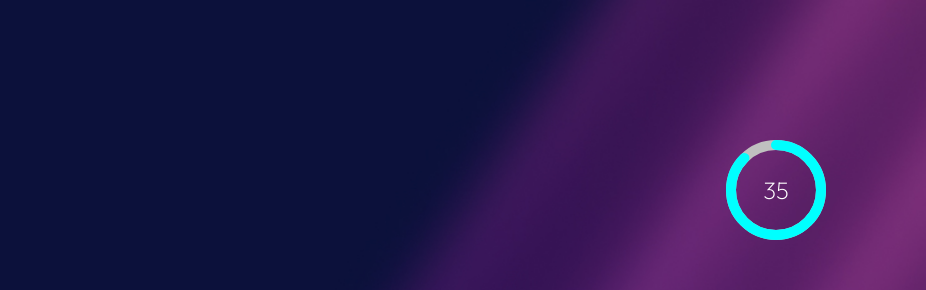
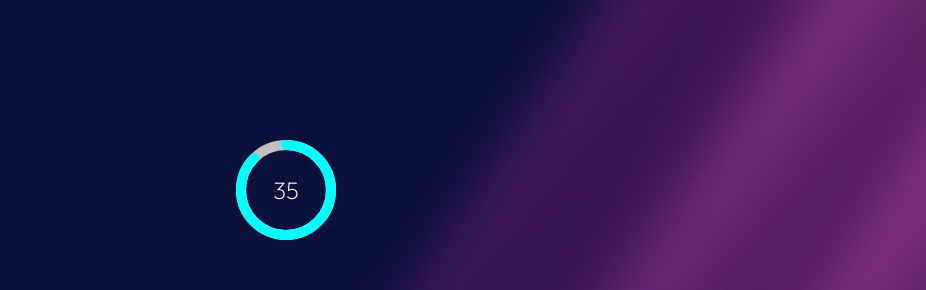
Before and after one commit to mari-albrici/Epicode-BW-1, a plain HTML site: page test.html in a window 1280 px wide. Shown: the top 290 px of the page, 354-1280 px from the left. Drawn offline with Linux system fonts and the light colour scheme.

Commit message:
Timerquasisistemato

```diff
--- a/assets/css/style.css
+++ b/assets/css/style.css
@@ -181,9 +181,9 @@ h1 p {
 /*TIMER*/
 
 .countdown {
-    display: grid;
+    display:grid;
     margin-left: auto;
-    margin-right: 0;
+    margin-right: auto;
     width: 100px;
     height: 100px;
     font-family: 'Outfit', sans-serif;
--- a/script/test.js
+++ b/script/test.js
@@ -39,11 +39,7 @@ console.log(questions[3])
 
 
 class QuestionMarkI{
-    /*constructor(q,rAns,wAns){
-        this.question= q;
-        this.rightAns = rAns;
-        this.wrongAns = wAns;
-    }*/
+
 
 
 
@@ -52,6 +48,7 @@ class QuestionMarkI{
     }
 
 }
+//PICK RANDOM DELLE DOMANDE, FUNZIONA!
 function random(){
     let indiceCasuale = questions[Math.floor(Math.random()*questions.length)]
     console.log(indiceCasuale)
@@ -67,13 +64,6 @@ function validate(){
     }
 validate()
 
-       // let domandaCasuale = questions.forEach(i => i.question = Math.floor(Math.random(i.question)))
-
-
-
-QuestionMarkI.shuffleAndPick()
-//timer
-
 function timer(){
 
 }
```
